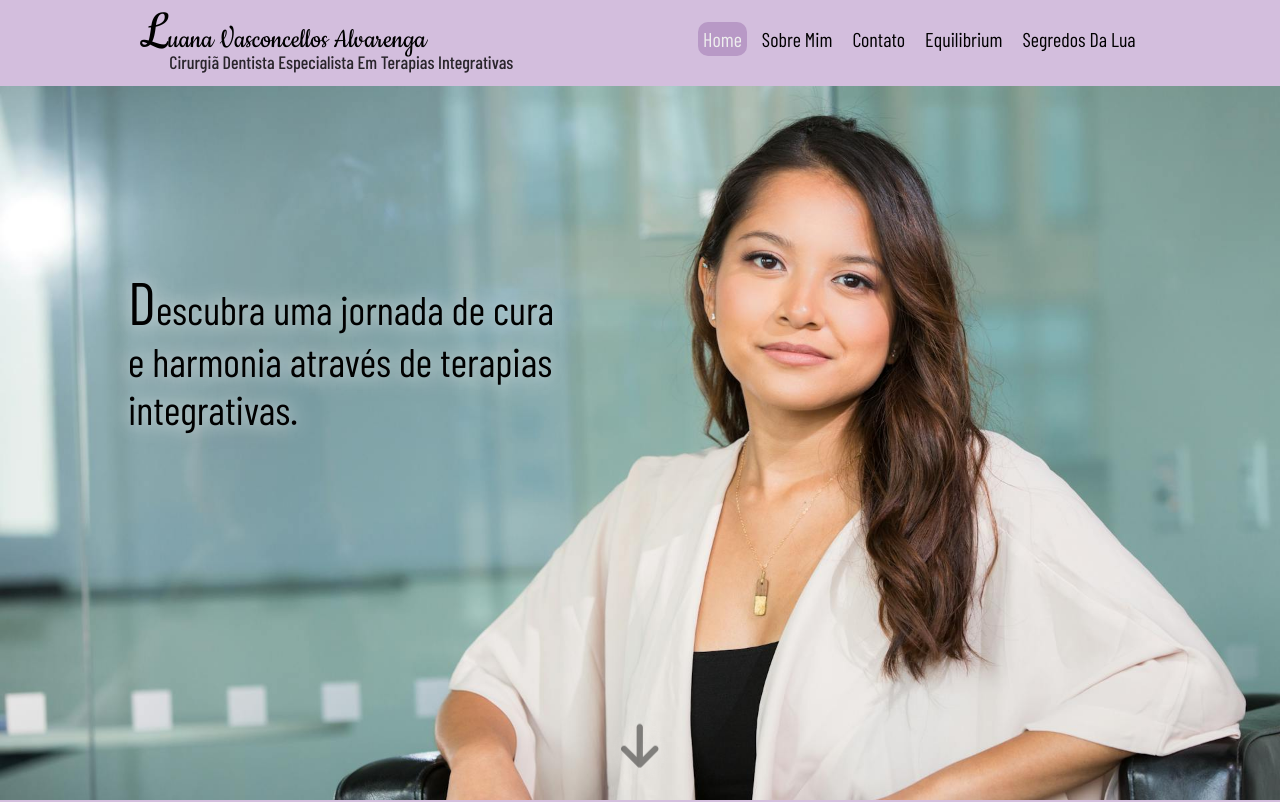
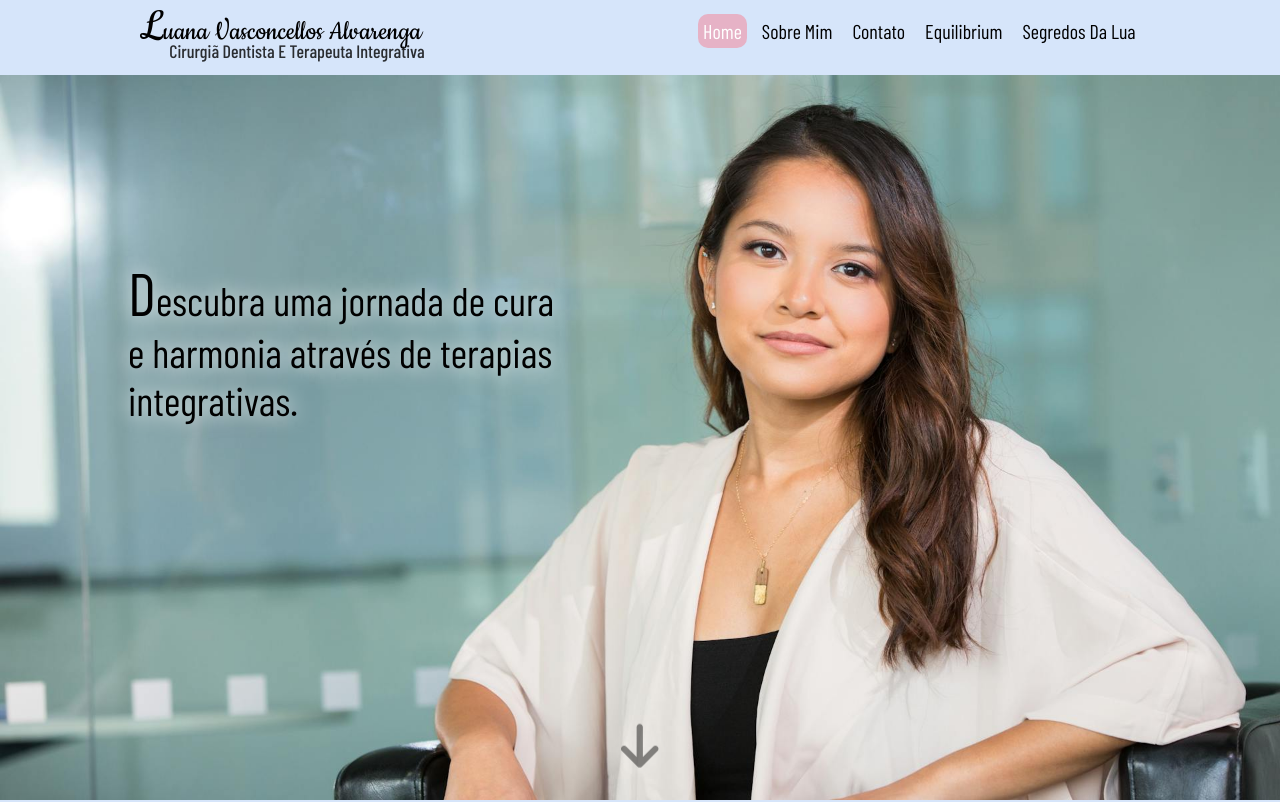
Before and after one commit to SantiagoMorais/luana-integrative-therapies, a React (Vite) app: page / in a window 1280 px wide. Shown: the top 802 px of the page. Built offline with nearby package versions, Linux system fonts and the light colour scheme; a web font is replaced by a local one.

Commit message:
changed theme color and title

```diff
--- a/src/components/faqs/index.tsx
+++ b/src/components/faqs/index.tsx
@@ -67,7 +67,6 @@ const Container = styled.div`
                 overflow: hidden;
                 transition: .3s;
                 margin-top: 1rem;
-                background-color: ${theme.primaryColor};
                 padding: 0 1rem;
                 border-radius: 1rem;
 
--- a/src/components/header/index.tsx
+++ b/src/components/header/index.tsx
@@ -10,7 +10,7 @@ export const Header = () => {
                     <h1 className="nameTitle">
                         Luana Vasconcellos Alvarenga
                     </h1>
-                    <h2 className="professionalTitle">Cirurgiã Dentista Especialista em Terapias Integrativas</h2>
+                    <h2 className="professionalTitle">Cirurgiã Dentista e Terapeuta Integrativa</h2>
                 </div>
                 <NavBar />
             </div>
@@ -43,7 +43,7 @@ const Container = styled.section`
                 margin-bottom: 2rem;
 
                 &::first-letter {
-                    font-size: 6rem;
+                    font-size: 5rem;
                     font-family: ${theme.fontFamily};
                 }
             }
--- a/src/styles/theme.tsx
+++ b/src/styles/theme.tsx
@@ -8,8 +8,17 @@ interface ITheme {
 
 export const theme: ITheme = {
     fontFamily: "'Cookie', cursive",
-    primaryColor: "#D3BEDD",
-    secondaryColor: "#B899C6",
+    primaryColor: "#D6E5FA",
+    secondaryColor: "#E6B2C6",
     textColor: "#000000",
-    secondaryTextColor: "#eeeeee"
+    secondaryTextColor: "#ffffff"
 }
+
+// rosa com azul
+// export const theme: ITheme = {
+//     fontFamily: "'Cookie', cursive",
+//     primaryColor: "#D6E5FA",
+//     secondaryColor: "#E6B2C6",
+//     textColor: "#000000",
+//     secondaryTextColor: "#ffffff"
+// }
```
Also changed, not shown: 1 other file (tests, documents, lock files or other folders).
